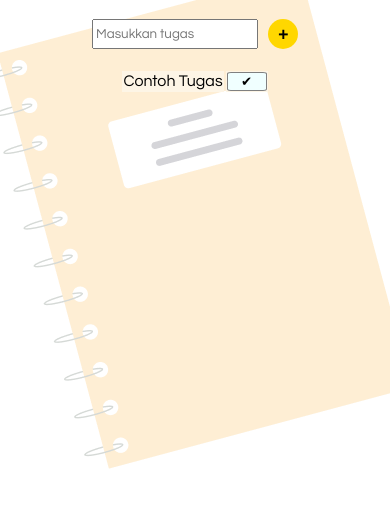
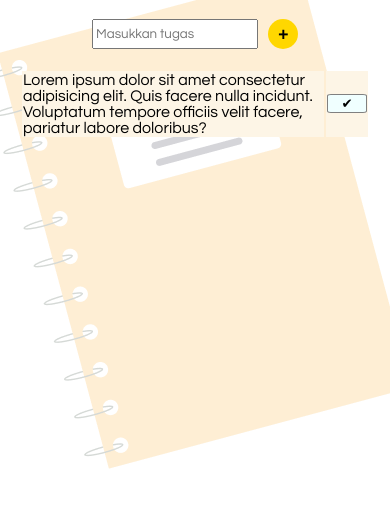
Before and after one commit to faizbyp/dom-todo, a plain HTML site: page index.html in a window 390 px wide. Shown: the part 197-704 px from the top of the page. Drawn offline with Linux system fonts and the light colour scheme.

```diff
--- a/index.html
+++ b/index.html
@@ -19,7 +19,7 @@
     <table>
         <tbody id="daftartugas">
             <tr>
-                <td class="tugas">Contoh Tugas</td>
+                <td class="tugas">Lorem ipsum dolor sit amet consectetur adipisicing elit. Quis facere nulla incidunt. Voluptatum tempore officiis velit facere, pariatur labore doloribus?</td>
                 <td><button class="hapus-btn">✔</button></td>
             </tr>
         </tbody>
```
